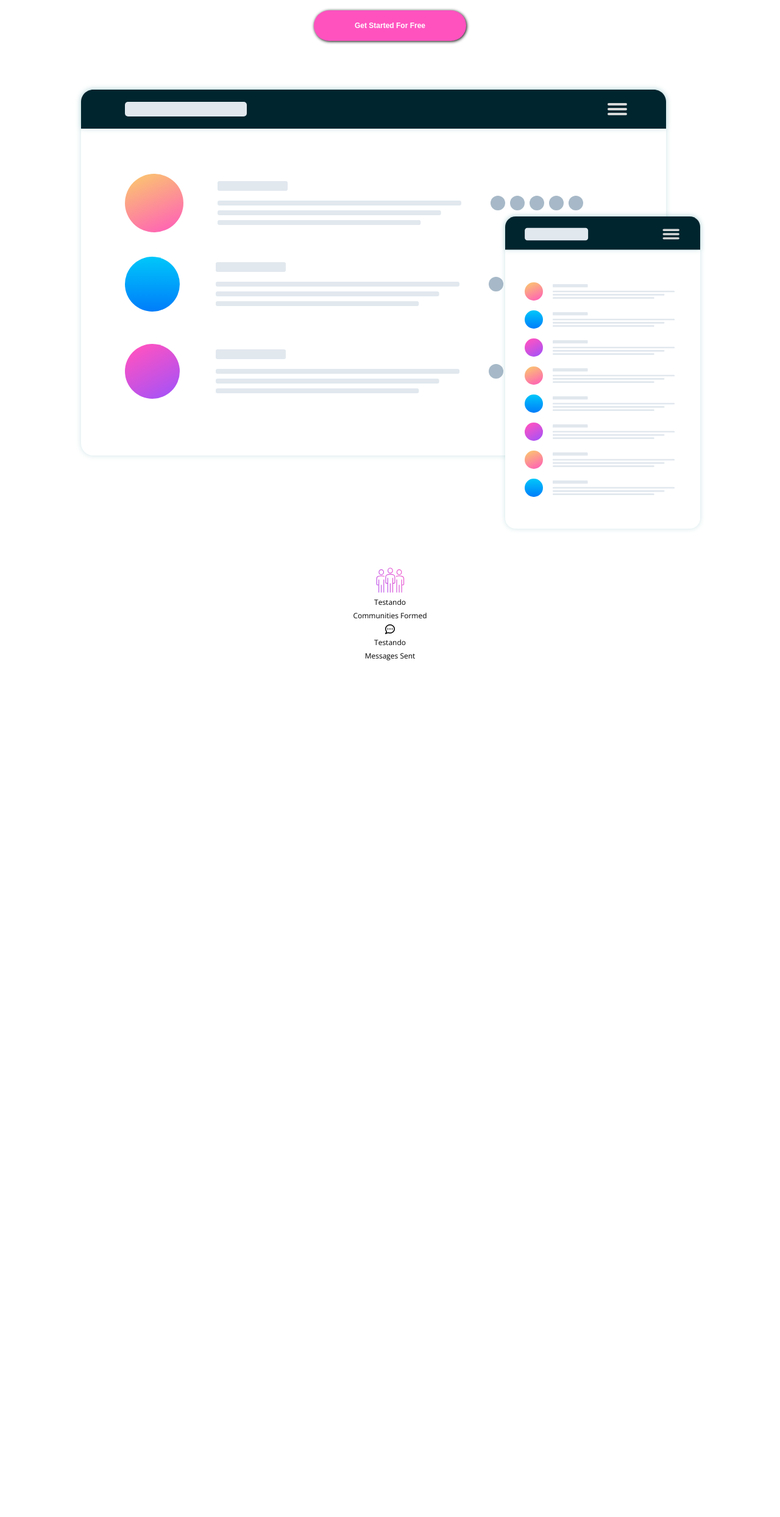
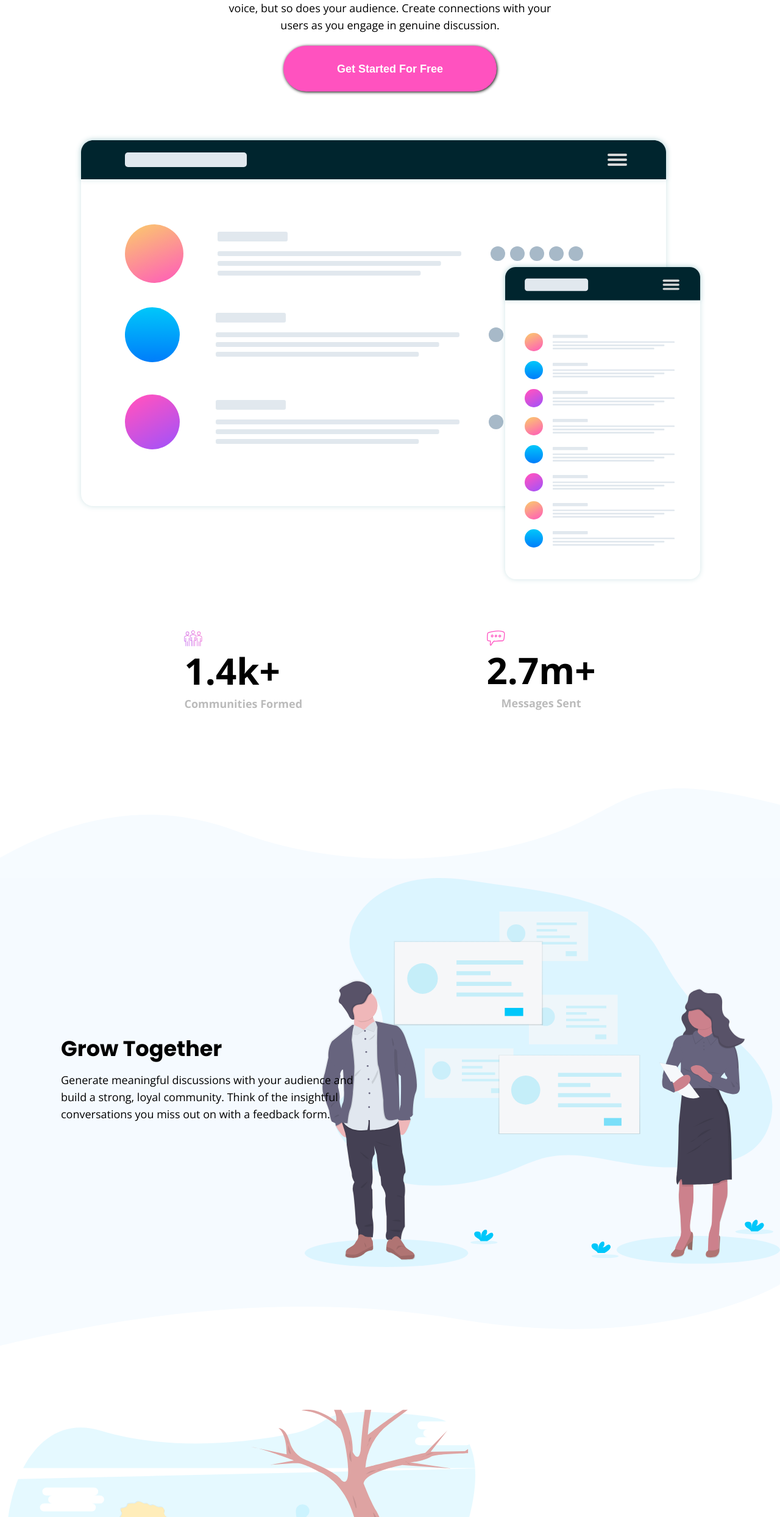
Before and after one commit to muriloviscondi/huddle_landing_page_with_curved_sections_frontendmentor, a plain HTML site: page index.html in a window 1280 px wide. Shown: the part 312-2800 px from the top of the page at 61% size. Before the commit the page ends 1499 px from the top, so only its background shows below. Drawn offline with nearby package versions, Linux system fonts and the light colour scheme.

Commit message:
section 2 e 3

```diff
--- a/css/style.css
+++ b/css/style.css
@@ -16,17 +16,19 @@
 
 body {
   width: 100%;
-  max-width: 1440px;
   font-family: 'Open Sans', sans-serif;
 }
 
-section {
-  margin-top: 100px;
+h1 {
+  font-size: 50px;
+  line-height: 60px;
+  margin: 15px auto;
+  font-family: 'Poppins', sans-serif;
 }
 
-h1 {
-  margin: 15px auto;
-  font-family: 'Poppins', sans-serif;
+p {
+  font-size: 18px;
+  line-height: 28px;
 }
 
 .content-button {
@@ -34,15 +36,15 @@ h1 {
 }
 
 .content-button input[type=button] {
-  width: 250px;
-  height: 50px;
+  width: 350px;
+  height: 75px;
   color: #fff;
-  font-size: 12px;
-  line-height: 22px;
+  font-size: 18px;
+  line-height: 28px;
   font-weight: bold;
   background-color: var(--pink-color);
   border: none;
-  border-radius: 25px;
+  border-radius: 40px;
   box-shadow: 1px 1px 5px #000;
   cursor: pointer;
 }
@@ -53,6 +55,16 @@ h1 {
 
 .content-button input[type=button]:focus {
   outline-style: none;
+}
+
+img {
+  width: 100%;
+}
+
+.flex_content {
+  display: flex;
+  flex-direction: row;
+  align-items: center;
 }
 
 /*=== NAVBAR ===*/
@@ -66,10 +78,6 @@ nav {
   justify-content: space-between;
 }
 
-nav #logo {
-  width: 150px;
-}
-
 nav .enter {
   border: 1px solid var(--pink-color);
   box-shadow: 0px 0px 5px var(--pink-color);
@@ -78,13 +86,13 @@ nav .enter {
 
 nav .enter:hover {
   background: var(--pink-color);
-  border: none;
+  border: 1px solid transparent;
 }
 
 nav #try_it {
   padding: 0px 20px;
-  font-size: 14px;
-  line-height: 24px;
+  font-size: 20px;
+  line-height: 30px;
   color: var(--pink-color);
   text-decoration: none;
 }
@@ -93,17 +101,16 @@ nav #try_it:hover {
   color: #fff;
 }
 
-/*=== SECTION#BUILD_COMMUNITY ===*/
+/*=== SECTION 01 ===*/
 #build_community {
   width: 100%;
+  margin-top: 100px;
   text-align: center;
 }
 
 #build_community p {
-  max-width: 360px;
+  max-width: 550px;
   margin: 0 auto;
-  font-size: 12px;
-  line-height: 22px;
 }
 
 #build_community .content-mockup {
@@ -113,3 +120,94 @@ nav #try_it:hover {
 #build_community .content-mockup img {
   width: auto;
 }
+
+.community_description {
+  margin: 20px auto;
+  text-align: left;
+  display: flex;
+  flex-direction: row;
+  flex-wrap: nowrap;
+  justify-content: space-evenly;
+}
+
+.community i {
+  display: block;
+}
+
+.community i img {
+  width: 30px;
+}
+
+#build_community .community .community_information {
+  padding-bottom: 5px;
+  font-size: 60px;
+  line-height: 70px;
+  font-weight: bold;
+}
+
+#build_community .community p + p {
+  color: #bbb;
+  text-align: center;
+  font-weight: bold;
+}
+
+/*=== SECTION 02 ===*/
+#content_community {
+  width: 100%;
+}
+
+#content_community h1 {
+  font-size: 35px;
+  line-height: 45px;
+}
+
+.bg-image-content {
+  width: 100%;
+}
+
+.bg-image-content.top {
+  margin-top: 100px;
+  position: relative;
+  top: 5px;
+}
+
+.bg-image-content.bottom {
+  margin-bottom: 100px;
+}
+
+.flex_content.bg-gray {
+  background-color: var(--very-pale-blue-color);
+}
+
+#content_community .community_content,
+#content_community .community_content-img {
+  margin: 0 auto;
+}
+
+#content_community .community_content {
+  max-width: 500px;
+  position: relative;
+}
+
+#content_community .community_content.left {
+  left: 100px;
+}
+
+#content_community .community_content.right {
+  right: 100px;
+}
+
+#content_community .community_content-img {
+  max-width: 800px;
+}
+
+/*=== READY ===*/
+#ready {
+  text-align: center;
+}
+
+.footer-content {
+  width: 100%;
+  height: 500px;
+  background: var(--very-dark-cyan-color);
+}
--- a/index.html
+++ b/index.html
@@ -1,5 +1,6 @@
 <!DOCTYPE html>
 <html lang="en">
+
 <head>
   <meta charset="UTF-8">
   <meta name="viewport" content="width=device-width, initial-scale=1.0">
@@ -8,6 +9,7 @@
   <link rel="stylesheet" href="css/style.css">
   <link rel="stylesheet" href="public/fontawesome/css/all.min.css">
 </head>
+
 <body>
   <nav>
     <div class="logo">
@@ -25,8 +27,9 @@
         <h1>Build The Community Your Fans Will Love</h1>
       </header>
 
-      <div class="description">
-        <p>Huddle re-imagines the way we build communities. You have a voice, but so does your audience. Create connections with your users as you engage in genuine discussion.</p>
+      <div class="build_community__description">
+        <p>Huddle re-imagines the way we build communities. You have a voice, but so does your audience. Create
+          connections with your users as you engage in genuine discussion.</p>
       </div>
 
       <div class="content-button">
@@ -40,22 +43,90 @@
       <div class="community_description">
         <div class="community">
           <i><img src="images/icon-communities.svg" alt=""></i>
-          <p class="community_information">Testando</p>
+          <p class="community_information">1.4k+</p>
           <p>Communities Formed</p>
         </div>
 
         <div class="community">
-          <i class="far fa-comment-dots"></i>
-          <p class="community_information">Testando</p>
+          <i><img src="images/icon-messages.svg" alt=""></i>
+          <p class="community_information">2.7m+</p>
           <p>Messages Sent</p>
         </div>
+      </div>
+
+      <div class="bg-section">
 
       </div>
     </section>
 
-    <section>
+    <section id="content_community">
+      <img class="bg-image-content top" src="images/bg-section-top-desktop-1.svg" alt="">
+      <div class="flex_content bg-gray">
+        <div class="community_content left">
+          <header>
+            <h1>Grow Together</h1>
+          </header>
+          <p>
+            Generate meaningful discussions with your audience and build a strong, loyal community. Think of the insightful conversations you miss out on with a feedback form.
+          </p>
+        </div>
+        <div class="community_content-img">
+          <img src="images/illustration-grow-together.svg" alt="">
+        </div>
 
+      </div>
+      <img class="bg-image-content bottom" src="images/bg-section-bottom-desktop-1.svg" alt="">
+
+      <div class="flex_content bg-img">
+        <div class="community_content-img">
+          <img src="images/illustration-flowing-conversation.svg" alt="">
+        </div>
+        <div class="community_content right">
+          <header>
+            <h1>Flowing Conversations</h1>
+          </header>
+          <p>
+            You wouldn't paginate a conversation in real life, so why do it online? Our threads have just-in-time loading for a more natural flow.
+          </p>
+        </div>
+      </div>
+
+      <img class="bg-image-content top" src="images/bg-section-top-desktop-2.svg" alt="">
+      <div class="flex_content bg-gray">
+        <div class="community_content left">
+          <header>
+            <h1>Your Users</h1>
+          </header>
+          <p>
+            It takes no time at all to integrate Huddle with your app's authentication solution. This means, once signed in to your app, your users can start chatting immediately.
+          </p>
+        </div>
+        <div class="community_content-img">
+          <img src="images/illustration-your-users.svg" alt="">
+        </div>
+
+      </div>
+      <img class="bg-image-content bottom" src="images/bg-section-bottom-desktop-2.svg" alt="">
+      </div>
     </section>
+
+    <section id="ready">
+      <header>
+        <h1>Ready To Build Your Community?</h1>
+      </header>
+      <div class="content-button">
+        <input type="button" value="Get Started For Free">
+      </div>
+    </section>
+
+    <footer>
+      <img class="bg-image-content top" src="images/bg-footer-top-desktop.svg" alt="">
+
+      <div class="footer-content">
+
+      </div>
+    </footer>
   </main>
 </body>
+
 </html>
```
